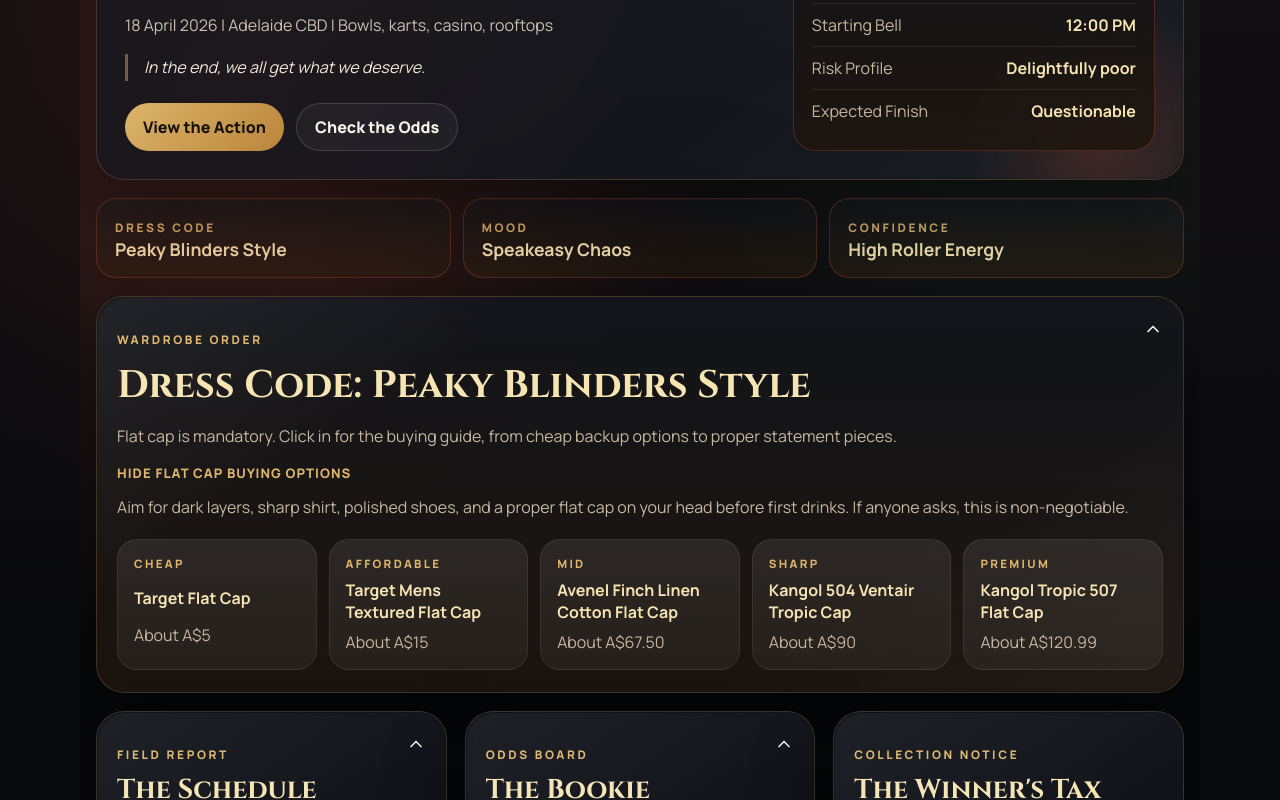
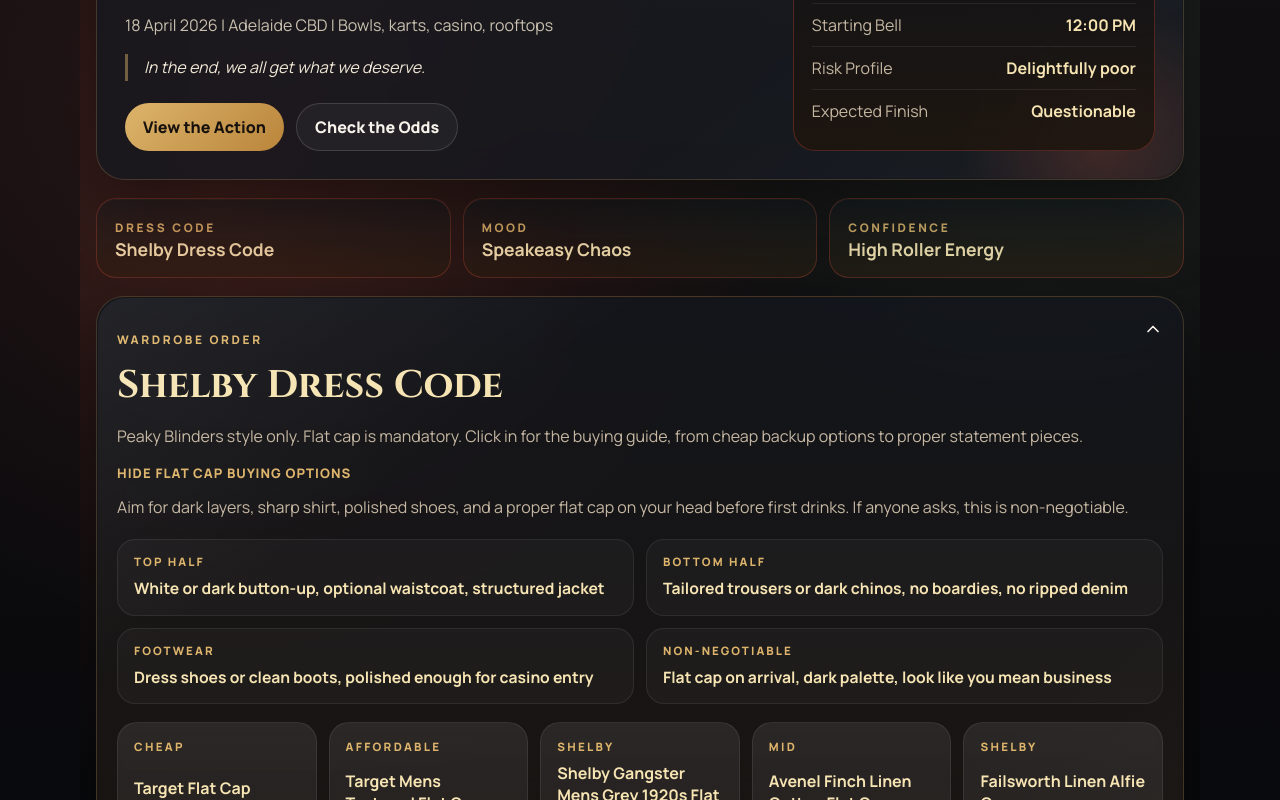
Before and after one commit to mgf-82/peaky-bucks-party, a React (Create React App) app: page / in a window 1280 px wide. Both pictures are taken after a click on the button 640 px from the left and 849 px from the top of the page. Shown: the part 449-1249 px from the top of the page. Built offline with nearby package versions, Linux system fonts and the light colour scheme.

Commit message:
Add Shelby dress code styling guide

```diff
--- a/src/App.js
+++ b/src/App.js
@@ -15,7 +15,7 @@ const App = () => {
       <section className="odds-ribbon" aria-label="Event highlights">
         <div className="odds-chip">
           <span className="odds-label">Dress Code</span>
-          <strong>Peaky Blinders Style</strong>
+          <strong>Shelby Dress Code</strong>
         </div>
         <div className="odds-chip">
           <span className="odds-label">Mood</span>
--- a/src/components/DressCodePanel.js
+++ b/src/components/DressCodePanel.js
@@ -16,10 +16,22 @@ const capOptions = [
     href: 'https://www.target.com.au/p/mens-textured-flat-cap/71597065',
   },
   {
+    tier: 'Shelby',
+    name: 'Shelby Gangster Mens Grey 1920s Flat Cap',
+    price: 'About A$18.99',
+    href: 'https://www.heavencostumes.com.au/products/shelby-gangster-grey-flat-cap-hat',
+  },
+  {
     tier: 'Mid',
     name: 'Avenel Finch Linen Cotton Flat Cap',
     price: 'About A$67.50',
     href: 'https://thehatstore.com.au/products/avenel-finch-linen-cotton-flat-cap-taupe',
+  },
+  {
+    tier: 'Shelby',
+    name: 'Failsworth Linen Alfie Cap',
+    price: 'About A$95',
+    href: 'https://thehatstore.com.au/products/failsworth-linen-alfie-cap-natural',
   },
   {
     tier: 'Sharp',
@@ -43,10 +55,10 @@ const DressCodePanel = () => {
       <button type="button" className="dress-code-toggle" onClick={() => setIsOpen(!isOpen)}>
         <div className="dress-code-copy">
           <p className="closing-eyebrow">Wardrobe Order</p>
-          <h2 className="dress-code-title">Dress Code: Peaky Blinders Style</h2>
+          <h2 className="dress-code-title">Shelby Dress Code</h2>
           <p className="dress-code-text">
-            Flat cap is mandatory. Click in for the buying guide, from cheap backup options to
-            proper statement pieces.
+            Peaky Blinders style only. Flat cap is mandatory. Click in for the buying guide, from
+            cheap backup options to proper statement pieces.
           </p>
           <p className="dress-code-hint">
             {isOpen ? 'Hide flat cap buying options' : 'Tap to view flat cap buying options'}
@@ -67,6 +79,24 @@ const DressCodePanel = () => {
               Aim for dark layers, sharp shirt, polished shoes, and a proper flat cap on your
               head before first drinks. If anyone asks, this is non-negotiable.
             </p>
+            <div className="style-guide">
+              <div className="style-tip">
+                <span className="style-tip-label">Top Half</span>
+                <strong>White or dark button-up, optional waistcoat, structured jacket</strong>
+              </div>
+              <div className="style-tip">
+                <span className="style-tip-label">Bottom Half</span>
+                <strong>Tailored trousers or dark chinos, no boardies, no ripped denim</strong>
+              </div>
+              <div className="style-tip">
+                <span className="style-tip-label">Footwear</span>
+                <strong>Dress shoes or clean boots, polished enough for casino entry</strong>
+              </div>
+              <div className="style-tip">
+                <span className="style-tip-label">Non-Negotiable</span>
+                <strong>Flat cap on arrival, dark palette, look like you mean business</strong>
+              </div>
+            </div>
             <div className="flat-cap-links">
               {capOptions.map((cap) => (
                 <a
--- a/src/styles.css
+++ b/src/styles.css
@@ -458,6 +458,36 @@ body {
     text-transform: uppercase;
 }
 
+.style-guide {
+    display: grid;
+    grid-template-columns: repeat(2, minmax(0, 1fr));
+    gap: 12px;
+    margin-top: 18px;
+}
+
+.style-tip {
+    display: grid;
+    gap: 8px;
+    padding: 14px 16px;
+    border-radius: 18px;
+    background: rgba(255, 255, 255, 0.03);
+    border: 1px solid rgba(255, 255, 255, 0.08);
+}
+
+.style-tip-label {
+    color: #ddb46b;
+    font-size: 0.72rem;
+    font-weight: 800;
+    letter-spacing: 0.18em;
+    text-transform: uppercase;
+}
+
+.style-tip strong {
+    color: #f6e4b3;
+    font-size: 0.98rem;
+    line-height: 1.5;
+}
+
 .flat-cap-links {
     display: grid;
     grid-template-columns: repeat(5, minmax(0, 1fr));
@@ -656,6 +686,7 @@ body {
         grid-template-columns: 1fr;
     }
 
+    .style-guide,
     .flat-cap-links {
         grid-template-columns: 1fr;
     }
```
